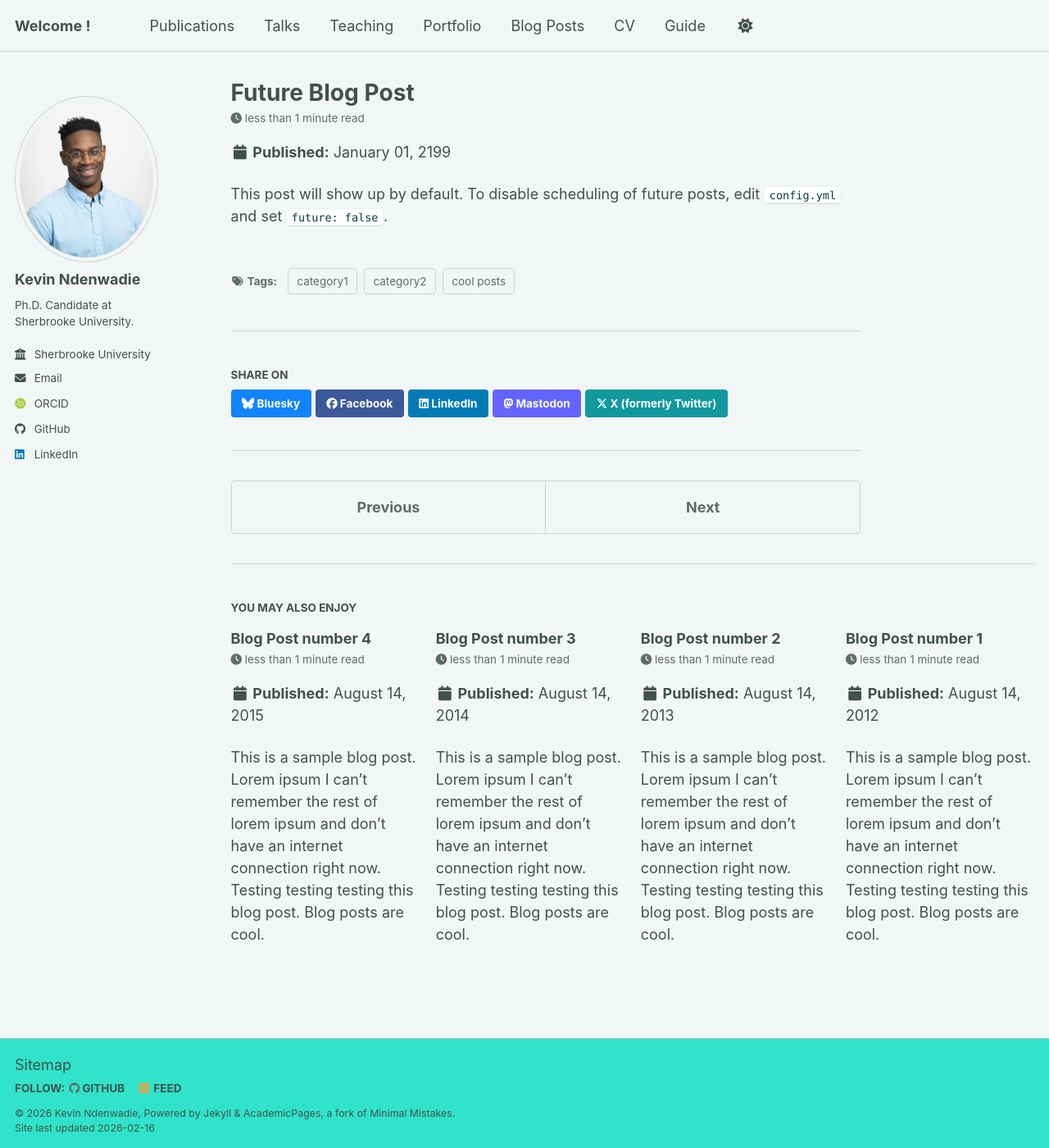
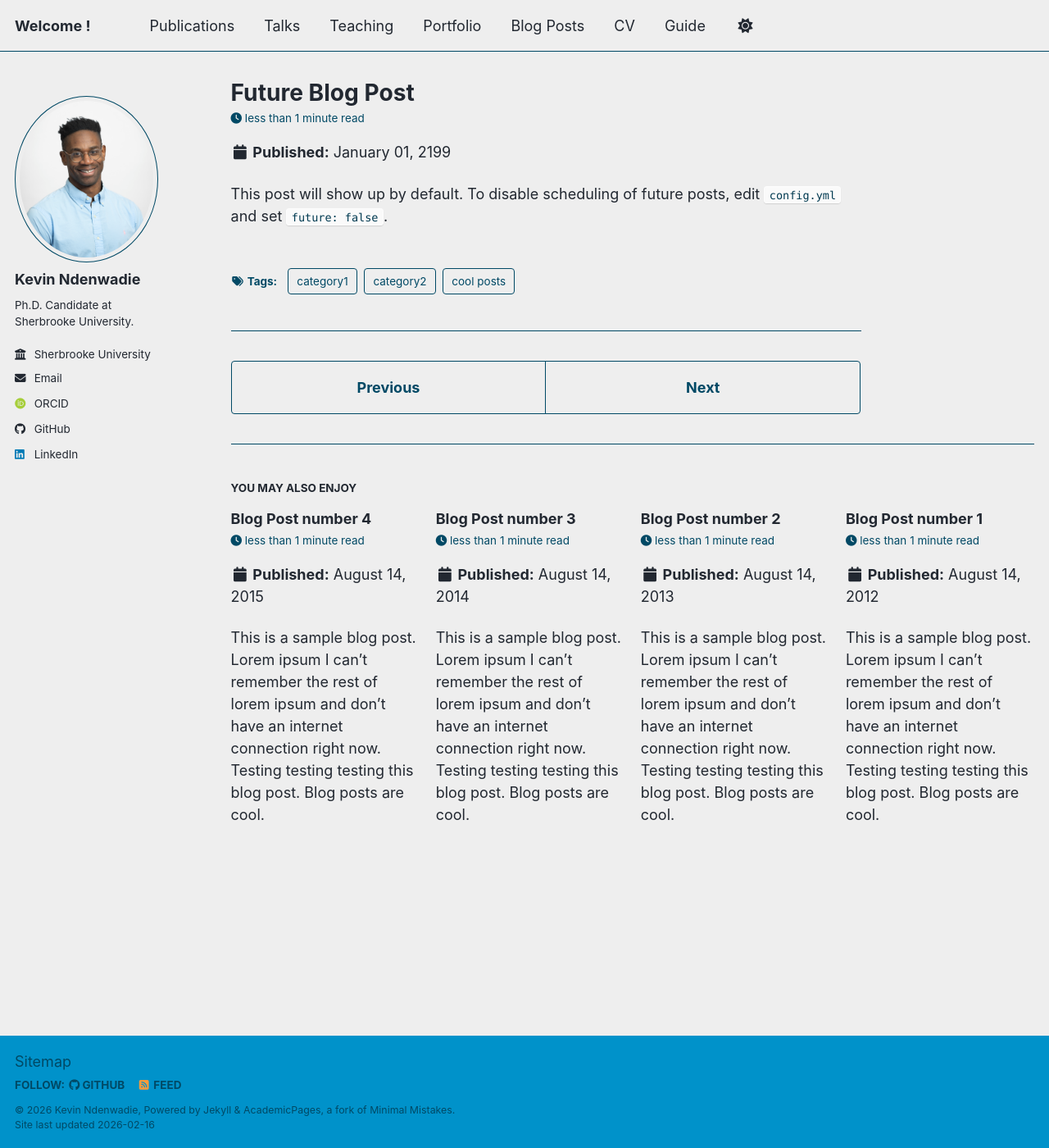
Before and after one commit to Kevinndenwadie/kevinndenwadie.github.io, a Jekyll site: the page built from _posts/2199-01-01-future-post.md, in a window 1280 px wide and 1400 px high. Shown: the whole window at 82% size. Built offline with Jekyll 4.4.1, drawn with Linux system fonts in a browser that asks for light colours; some web fonts are replaced; a script bundle is joined from its source files by our own code; library files that are not in the unit come from our copies; some of the changed lines change nothing that is shown.

Commit message:
Update _config.yml

```diff
--- a/_config.yml
+++ b/_config.yml
@@ -8,7 +8,7 @@
 
 # Basic Site Settings
 locale                   : "en-US"
-site_theme               : "mint" # The available themes options are "default", "air", "sunrise", "mint", "dirt" and "contrast"
+site_theme               : "air" # The available themes options are "default", "air", "sunrise", "mint", "dirt" and "contrast"
 title                    : "Welcome ! "
 title_separator          : "-"
 name                     : &name "Kevin Ndenwadie"
@@ -229,10 +229,10 @@
     permalink: /:collection/:path/
   portfolio:
     output: false
-    permalink: /:collection/:path/
+    permalink:
   talks:
     output: false
-    permalink: /:collection/:path/
+    permalink:
 
 
 # These settings control how pages and collections are included in the site
@@ -246,7 +246,7 @@
       author_profile: true
       read_time: true
       comments: true
-      share: true
+      share: false
       related: true
   # _pages
   - scope:
```
